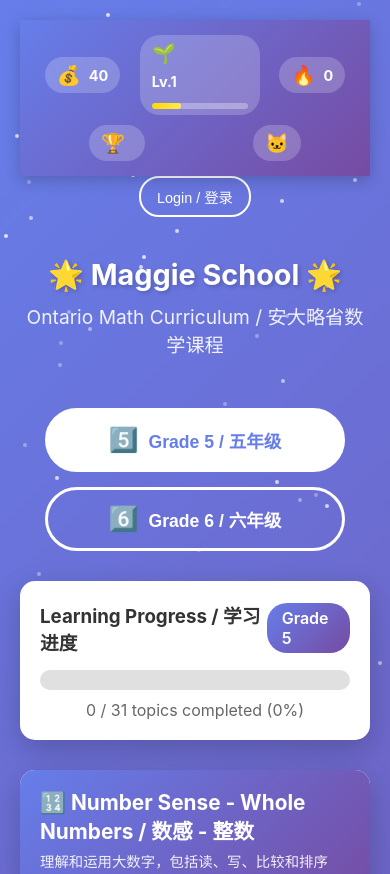
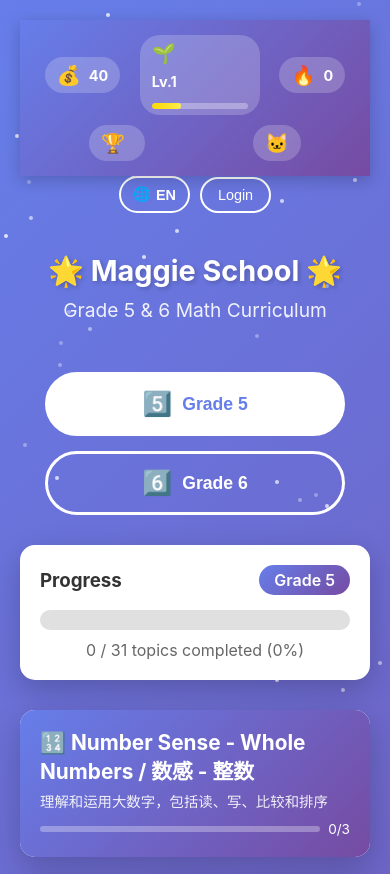
Before and after one commit to KitchThomas/MaggieLearnMath, a website: page index.html in a window 390 px wide. Shown: the top 874 px of the page. Drawn offline with Linux system fonts and the light colour scheme.

Commit message:
🌐 Add bilingual support (EN/ZH) with language toggle
- Add i18n.js module for internationalization
- Add language toggle button in header
- Convert hardcoded bilingual text to data-i18n attributes
- Support English and Chinese language switching
- Auto-detect browser language on first visit
- Save language preference to localStorage

```diff
--- /dev/null
+++ b/i18n.js
@@ -0,0 +1,293 @@
+/**
+ * Internationalization (i18n) Module for Maggie School
+ * Supports English and Chinese
+ */
+
+const i18n = {
+  currentLang: 'en', // Default language
+
+  translations: {
+    en: {
+      // Header
+      title: 'Maggie School - Math Learning',
+      subtitle: 'Grade 5 & 6 Math Curriculum',
+
+      // Auth
+      login: 'Login',
+      register: 'Register',
+      logout: 'Logout',
+      email: 'Email',
+      password: 'Password',
+      confirmPassword: 'Confirm Password',
+
+      // Grade selection
+      grade5: 'Grade 5',
+      grade6: 'Grade 6',
+
+      // Topics
+      topics: 'Topics',
+      progress: 'Progress',
+      completed: 'Completed',
+      notStarted: 'Not Started',
+      inProgress: 'In Progress',
+
+      // Resources
+      khanAcademy: 'Khan Academy',
+      youtubeVideos: 'YouTube Videos',
+      interactiveExamples: 'Interactive Examples',
+      practiceQuestion: 'Answer the questions to practice',
+
+      // Quiz
+      correct: 'Correct!',
+      wrong: 'Wrong, try again!',
+      perfect: 'Perfect! First try!',
+      gotIt: 'Got it in {attempts} attempts!',
+
+      // Buttons
+      markComplete: 'Mark as Complete',
+      completedBtn: 'Completed! All answers correct!',
+      completeAllExamples: 'Complete all examples correctly to finish',
+      submit: 'Submit',
+      nextQuestion: 'Next Question',
+      showHint: 'Show Hint',
+      hideHint: 'Hide Hint',
+
+      // Game
+      coins: 'Coins',
+      streak: 'Streak',
+      level: 'Level',
+      badges: 'Badges',
+      pets: 'Pets',
+
+      // Messages
+      signInToSync: 'Sign in to sync your progress across devices',
+      emailAlreadyRegistered: 'This email is already registered',
+      invalidEmail: 'Please enter a valid email address',
+      weakPassword: 'Password should be at least 6 characters',
+      wrongPassword: 'Incorrect password',
+      userNotFound: 'No account found with this email',
+      loginSuccess: 'Login successful!',
+      registerSuccess: 'Account created successfully!',
+
+      // Footer
+      copyright: '© 2026 Maggie School. All rights reserved.',
+
+      // Progress
+      progressSaved: 'Progress saved automatically',
+      topicComplete: 'Topic completed!',
+      topicIncomplete: 'Complete all exercises to finish this topic',
+
+      // Navigation
+      home: 'Home',
+      myProgress: 'My Progress',
+      settings: 'Settings',
+      language: 'Language',
+
+      // Misc
+      video: 'video',
+      article: 'article',
+      exercise: 'exercise',
+      quiz: 'quiz',
+      loading: 'Loading...',
+      error: 'Error',
+      success: 'Success',
+      cancel: 'Cancel',
+      confirm: 'Confirm',
+      yes: 'Yes',
+      no: 'No',
+
+      // Additional
+      welcome: 'Welcome',
+      or: 'OR',
+      name: 'Name',
+      continueWithGoogle: 'Continue with Google',
+      progressSavedLocally: 'Progress saved locally',
+      topicsCompleted: '{count} / {total} topics completed',
+    },
+
+    zh: {
+      // Header
+      title: 'Maggie School - 数学学习',
+      subtitle: '五年级和六年级数学课程',
+
+      // Auth
+      login: '登录',
+      register: '注册',
+      logout: '退出',
+      email: '邮箱',
+      password: '密码',
+      confirmPassword: '确认密码',
+
+      // Grade selection
+      grade5: '五年级',
+      grade6: '六年级',
+
+      // Topics
+      topics: '主题',
+      progress: '进度',
+      completed: '已完成',
+      notStarted: '未开始',
+      inProgress: '进行中',
+
+      // Resources
+      khanAcademy: 'Khan Academy',
+      youtubeVideos: 'YouTube 视频',
+      interactiveExamples: '互动练习',
+      practiceQuestion: '完成以下问题来练习',
+
+      // Quiz
+      correct: '答对了！',
+      wrong: '答错了，再试一次！',
+      perfect: '完美！一次就对！',
+      gotIt: '答对了！用了 {attempts} 次尝试！',
+
+      // Buttons
+      markComplete: '标记完成',
+      completedBtn: '已完成！全部答对！',
+      completeAllExamples: '正确完成所有练习题后自动完成',
+      submit: '提交',
+      nextQuestion: '下一题',
+      showHint: '显示提示',
+      hideHint: '隐藏提示',
+
+      // Game
+      coins: '金币',
+      streak: '连胜',
+      level: '等级',
+      badges: '徽章',
+      pets: '宠物',
+
+      // Messages
+      signInToSync: '登录以同步学习进度',
+      emailAlreadyRegistered: '此邮箱已注册',
+      invalidEmail: '请输入有效的邮箱地址',
+      weakPassword: '密码至少需要6个字符',
+      wrongPassword: '密码错误',
+      userNotFound: '未找到此邮箱的账户',
+      loginSuccess: '登录成功！',
+      registerSuccess: '账户创建成功！',
+
+      // Footer
+      copyright: '© 2026 Maggie School. 保留所有权利。',
+
+      // Progress
+      progressSaved: '进度已自动保存',
+      topicComplete: '主题已完成！',
+      topicIncomplete: '完成所有练习后即可完成此主题',
+
+      // Navigation
+      home: '首页',
+      myProgress: '我的进度',
+      settings: '设置',
+      language: '语言',
+
+      // Misc
+      video: '视频',
+      article: '文章',
+      exercise: '练习',
+      quiz: '测验',
+      loading: '加载中...',
+      error: '错误',
+      success: '成功',
+      cancel: '取消',
+      confirm: '确认',
+      yes: '是',
+      no: '否',
+
+      // Additional
+      welcome: '欢迎',
+      or: '或者',
+      name: '姓名',
+      continueWithGoogle: '使用 Google 登录',
+      progressSavedLocally: '进度已保存在本地',
+      topicsCompleted: '已完成 {count} / {total} 个主题',
+    }
+  },
+
+  // Get current language
+  getLang() {
+    return this.currentLang;
+  },
+
+  // Set language
+  setLang(lang) {
+    if (this.translations[lang]) {
+      this.currentLang = lang;
+      localStorage.setItem('maggie-lang', lang);
+      this.updateAllText();
+      return true;
+    }
+    return false;
+  },
+
+  // Toggle language
+  toggleLang() {
+    const newLang = this.currentLang === 'en' ? 'zh' : 'en';
+    this.setLang(newLang);
+    return newLang;
+  },
+
+  // Get translation
+  t(key, params = {}) {
+    const text = this.translations[this.currentLang]?.[key] ||
+                 this.translations['en']?.[key] ||
+                 key;
+
+    // Replace placeholders like {attempts}
+    return Object.entries(params).reduce(
+      (str, [k, v]) => str.replace(new RegExp(`\\{${k}\\}`, 'g'), v),
+      text
+    );
+  },
+
+  // Initialize from localStorage
+  init() {
+    const saved = localStorage.getItem('maggie-lang');
+    if (saved && this.translations[saved]) {
+      this.currentLang = saved;
+    } else {
+      // Detect browser language
+      const browserLang = navigator.language.toLowerCase();
+      if (browserLang.startsWith('zh')) {
+        this.currentLang = 'zh';
+      } else {
+        this.currentLang = 'en';
+      }
+    }
+    this.updateAllText();
+  },
+
+  // Update all elements with data-i18n attribute
+  updateAllText() {
+    // Update elements with data-i18n attribute
+    document.querySelectorAll('[data-i18n]').forEach(el => {
+      const key = el.getAttribute('data-i18n');
+      el.textContent = this.t(key);
+    });
+
+    // Update elements with data-i18n-placeholder attribute
+    document.querySelectorAll('[data-i18n-placeholder]').forEach(el => {
+      const key = el.getAttribute('data-i18n-placeholder');
+      el.placeholder = this.t(key);
+    });
+
+    // Update elements with data-i18n-title attribute
+    document.querySelectorAll('[data-i18n-title]').forEach(el => {
+      const key = el.getAttribute('data-i18n-title');
+      el.title = this.t(key);
+    });
+
+    // Update HTML lang attribute
+    document.documentElement.lang = this.currentLang === 'zh' ? 'zh-CN' : 'en';
+
+    // Dispatch event for custom handlers
+    window.dispatchEvent(new CustomEvent('languageChanged', { detail: { lang: this.currentLang } }));
+  }
+};
+
+// Export for use in other modules
+if (typeof window !== 'undefined') {
+  window.i18n = i18n;
+}
+
+export default i18n;
--- a/index.html
+++ b/index.html
@@ -89,6 +89,30 @@
       border-color: rgba(255,255,255,0.5);
       font-size: 0.8rem;
       padding: 6px 12px;
+    }
+
+    /* Language Toggle */
+    .lang-toggle {
+      padding: 8px 12px;
+      border: 2px solid white;
+      border-radius: 20px;
+      background: transparent;
+      color: white;
+      cursor: pointer;
+      font-size: 0.9rem;
+      transition: all 0.3s;
+      display: flex;
+      align-items: center;
+      gap: 5px;
+    }
+
+    .lang-toggle:hover {
+      background: white;
+      color: #667eea;
+    }
+
+    .lang-toggle span {
+      font-weight: 600;
     }
 
     /* Login Modal */
@@ -932,6 +956,14 @@
   <link rel="stylesheet" href="game-styles.css">
 </head>
 <body>
+  <!-- i18n 语言模块 -->
+  <script type="module">
+    import i18n from './i18n.js';
+    window.i18n = i18n;
+    i18n.init();
+    console.log('🌐 Language system loaded:', i18n.getLang());
+  </script>
+
   <!-- 游戏化模块 -->
   <script type="module">
     import { GameConfig } from './game-config.js';
@@ -947,42 +979,46 @@
 
   <!-- User Section -->
   <div class="user-section" id="userSection">
+    <!-- Language Toggle -->
+    <button class="lang-toggle" onclick="toggleLanguage()" id="langToggle" title="Switch Language">
+      🌐 <span id="langLabel">EN</span>
+    </button>
     <div id="loggedOutView">
-      <button class="auth-btn" onclick="openLoginModal()">Login / 登录</button>
+      <button class="auth-btn" onclick="openLoginModal()" data-i18n="login">Login</button>
     </div>
     <div id="loggedInView" style="display: none;">
       <div class="user-info">
         <div class="user-avatar" id="userAvatar">U</div>
         <div>
           <div id="userEmail">user@email.com</div>
-          <div class="sync-status" id="syncStatus">Progress saved locally</div>
+          <div class="sync-status" id="syncStatus" data-i18n="progressSaved">Progress saved locally</div>
         </div>
       </div>
-      <button class="auth-btn logout" onclick="handleLogout()">Logout</button>
+      <button class="auth-btn logout" onclick="handleLogout()" data-i18n="logout">Logout</button>
     </div>
   </div>
 
   <div class="container">
     <header>
       <h1>🌟 Maggie School 🌟</h1>
-      <p id="headerSubtitle">Ontario Math Curriculum / 安大略省数学课程</p>
+      <p id="headerSubtitle" data-i18n="subtitle">Grade 5 & 6 Math Curriculum</p>
     </header>
 
     <!-- Grade Selector -->
     <div class="grade-selector">
       <button class="grade-btn active" onclick="switchGrade(5)" id="grade5Btn">
         <span class="grade-icon">5️⃣</span>
-        <span>Grade 5 / 五年级</span>
+        <span data-i18n="grade5">Grade 5</span>
       </button>
       <button class="grade-btn" onclick="switchGrade(6)" id="grade6Btn">
         <span class="grade-icon">6️⃣</span>
-        <span>Grade 6 / 六年级</span>
+        <span data-i18n="grade6">Grade 6</span>
       </button>
     </div>
 
     <div class="progress-section">
       <div class="progress-header">
-        <h3>Learning Progress / 学习进度</h3>
+        <h3 data-i18n="progress">Learning Progress</h3>
         <span class="grade-badge" id="gradeBadge">Grade 5</span>
       </div>
       <div class="progress-bar">
@@ -1000,45 +1036,45 @@
   <div class="login-modal" id="loginModal">
     <div class="login-box" style="position: relative;">
       <button class="close-login" onclick="closeLoginModal()">&times;</button>
-      <h2>Welcome / 欢迎</h2>
-      <p>Sign in to sync your progress across devices<br>登录以同步学习进度</p>
+      <h2 data-i18n="welcome">Welcome</h2>
+      <p data-i18n="signInToSync">Sign in to sync your progress across devices</p>
 
       <div class="error-message" id="authError"></div>
 
       <div class="login-tabs">
-        <button class="login-tab active" onclick="switchLoginTab('login')">Login / 登录</button>
-        <button class="login-tab" onclick="switchLoginTab('register')">Register / 注册</button>
+        <button class="login-tab active" onclick="switchLoginTab('login')" data-i18n="login">Login</button>
+        <button class="login-tab" onclick="switchLoginTab('register')" data-i18n="register">Register</button>
       </div>
 
       <form class="login-form active" id="loginForm" onsubmit="handleLogin(event)">
         <div class="form-group">
-          <label>Email / 邮箱</label>
+          <label data-i18n="email">Email</label>
           <input type="email" id="loginEmail" required placeholder="your@email.com">
         </div>
         <div class="form-group">
-          <label>Password / 密码</label>
+          <label data-i18n="password">Password</label>
           <input type="password" id="loginPassword" required placeholder="Enter password">
         </div>
-        <button type="submit" class="submit-btn" id="loginBtn">Login / 登录</button>
+        <button type="submit" class="submit-btn" id="loginBtn" data-i18n="login">Login</button>
       </form>
 
       <form class="login-form" id="registerForm" onsubmit="handleRegister(event)">
         <div class="form-group">
-          <label>Name / 姓名</label>
+          <label data-i18n="name">Name</label>
           <input type="text" id="registerName" required placeholder="Your name">
         </div>
         <div class="form-group">
-          <label>Email / 邮箱</label>
+          <label data-i18n="email">Email</label>
           <input type="email" id="registerEmail" required placeholder="your@email.com">
         </div>
         <div class="form-group">
-          <label>Password / 密码</label>
+          <label data-i18n="password">Password</label>
           <input type="password" id="registerPassword" required minlength="6" placeholder="At least 6 characters">
         </div>
-        <button type="submit" class="submit-btn" id="registerBtn">Register / 注册</button>
+        <button type="submit" class="submit-btn" id="registerBtn" data-i18n="register">Register</button>
       </form>
 
-      <div class="divider"><span>OR / 或者</span></div>
+      <div class="divider"><span data-i18n="or">OR</span></div>
 
       <button class="google-btn" onclick="handleGoogleLogin()">
         <svg width="20" height="20" viewBox="0 0 24 24">
@@ -2204,6 +2240,28 @@
       }
     }, 500);
     // ========== 游戏系统初始化结束 ==========
+
+    // ========== 语言切换功能 ==========
+    function toggleLanguage() {
+      if (window.i18n) {
+        const newLang = window.i18n.toggleLang();
+        const langLabel = document.getElementById('langLabel');
+        if (langLabel) {
+          langLabel.textContent = newLang.toUpperCase();
+        }
+        console.log('🌐 Language switched to:', newLang);
+      }
+    }
+
+    // 监听语言变化事件
+    window.addEventListener('languageChanged', (e) => {
+      const lang = e.detail.lang;
+      const langLabel = document.getElementById('langLabel');
+      if (langLabel) {
+        langLabel.textContent = lang.toUpperCase();
+      }
+    });
+    // ========== 语言切换结束 ==========
   </script>
 </body>
 </html>
```
Also changed, not shown: firebase.json.
